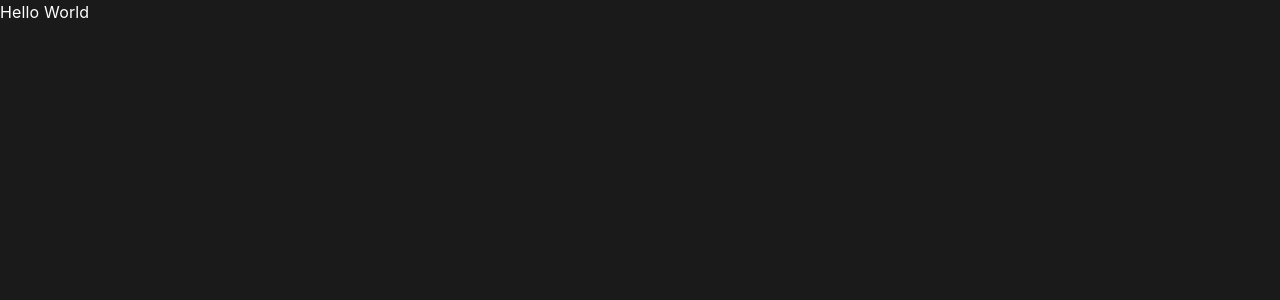
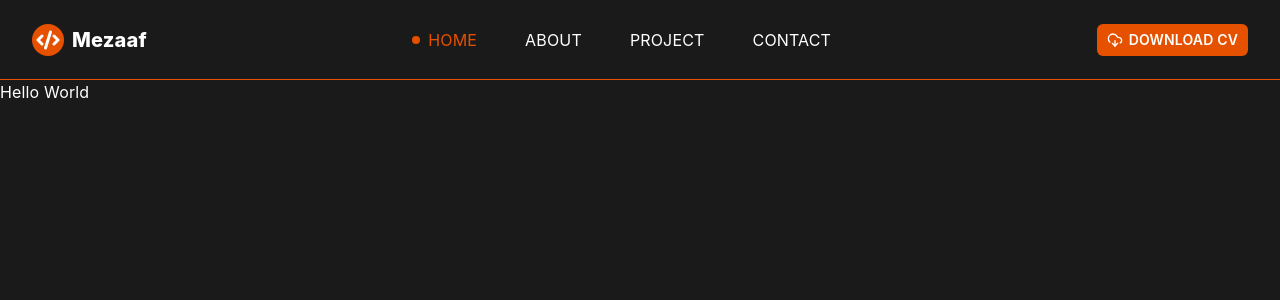
Before and after one commit to mezaaf/portfolio, a Next.js app: page / in a window 1280 px wide. Shown: the top 300 px of the page. Built offline with nearby package versions, Linux system fonts and the light colour scheme.

Commit message:
ui: navbar

```diff
--- a/package.json
+++ b/package.json
@@ -10,6 +10,7 @@
     "prepare": "husky"
   },
   "dependencies": {
+    "@radix-ui/react-slot": "^1.2.4",
     "class-variance-authority": "^0.7.1",
     "clsx": "^2.1.1",
     "lucide-react": "^0.562.0",
@@ -28,6 +29,7 @@
     "eslint-config-next": "16.1.1",
     "husky": "^9.1.7",
     "lint-staged": "^16.2.7",
+    "react-responsive": "^10.0.1",
     "tailwindcss": "^4",
     "tw-animate-css": "^1.4.0",
     "typescript": "^5"
--- a/src/app/layout.tsx
+++ b/src/app/layout.tsx
@@ -1,6 +1,7 @@
 import type { Metadata } from "next";
 import { Geist, Geist_Mono } from "next/font/google";
 import "./globals.css";
+import Navbar from "@/components/common/Navbar";
 
 const geistSans = Geist({
   variable: "--font-geist-sans",
@@ -27,6 +28,7 @@
       <body
         className={`${geistSans.variable} ${geistMono.variable} antialiased bg-accent-foreground text-white`}
       >
+        <Navbar />
         {children}
       </body>
     </html>
--- a/src/app/page.tsx
+++ b/src/app/page.tsx
@@ -1,3 +1,3 @@
 export default function Home() {
-  return <main>Hello World</main>;
+  return <main className="min-h-screen">Hello World</main>;
 }
--- /dev/null
+++ b/src/components/common/Navbar.tsx
@@ -0,0 +1,77 @@
+"use client";
+import { Code2Icon, CloudDownload } from "lucide-react";
+import { Button } from "../ui/button";
+import Link from "next/link";
+import { usePathname } from "next/navigation";
+import { cn } from "@/lib/utils";
+import { useMobile } from "@/hooks/use-mobile";
+
+const Navbar = () => {
+  const pathname = usePathname();
+
+  const { isExtraSmallScreen, isSmallScreen } = useMobile();
+
+  return (
+    <nav className="w-full sticky top-0 h-16 sm:h-18 lg:h-20 flex items-center justify-center bg-accent-foreground border-b border-primary">
+      <div className="w-full mx-auto px-4 sm:px-6 lg:px-8 flex items-center justify-between">
+        <Link href={"/"} className="flex items-center gap-2">
+          <span className="bg-primary rounded-full p-1">
+            <Code2Icon className="stroke-3" />
+          </span>{" "}
+          <h1 className="font-extrabold text-lg md:text-xl">Mezaaf</h1>
+        </Link>
+        <div className="hidden md:flex items-center gap-4 sm:gap-6 lg:gap-8">
+          {navItems.map((nav) => {
+            const isActive = pathname === nav.href;
+            return (
+              <Link
+                key={nav.name}
+                href={nav.href}
+                className={cn(
+                  "flex items-center gap-2 hover:text-primary",
+                  isActive && "text-primary"
+                )}
+              >
+                <div
+                  className={cn(
+                    "h-2 w-2 rounded-full transition-all duration-300 ease-in-out",
+                    isActive && "bg-primary font-semibold"
+                  )}
+                />{" "}
+                {nav.name}
+              </Link>
+            );
+          })}
+        </div>
+        <Button
+          size={isSmallScreen || isExtraSmallScreen ? "sm" : "default"}
+          className="font-semibold text-xs md:text-sm"
+        >
+          <CloudDownload />
+          DOWNLOAD CV
+        </Button>
+      </div>
+    </nav>
+  );
+};
+
+export default Navbar;
+
+const navItems = [
+  {
+    name: "HOME",
+    href: "/",
+  },
+  {
+    name: "ABOUT",
+    href: "/about",
+  },
+  {
+    name: "PROJECT",
+    href: "/project",
+  },
+  {
+    name: "CONTACT",
+    href: "/contact",
+  },
+];
--- /dev/null
+++ b/src/components/ui/button.tsx
@@ -0,0 +1,62 @@
+import * as React from "react";
+import { Slot } from "@radix-ui/react-slot";
+import { cva, type VariantProps } from "class-variance-authority";
+
+import { cn } from "@/lib/utils";
+
+const buttonVariants = cva(
+  "cursor-pointer inline-flex items-center justify-center gap-2 whitespace-nowrap rounded-sm text-sm font-medium transition-all disabled:pointer-events-none disabled:opacity-50 [&_svg]:pointer-events-none [&_svg:not([class*='size-'])]:size-4 shrink-0 [&_svg]:shrink-0 outline-none focus-visible:border-ring focus-visible:ring-ring/50 focus-visible:ring-[3px] aria-invalid:ring-destructive/20 dark:aria-invalid:ring-destructive/40 aria-invalid:border-destructive",
+  {
+    variants: {
+      variant: {
+        default: "bg-primary text-primary-foreground hover:bg-primary/90",
+        destructive:
+          "bg-destructive text-white hover:bg-destructive/90 focus-visible:ring-destructive/20 dark:focus-visible:ring-destructive/40 dark:bg-destructive/60",
+        outline:
+          "border bg-background shadow-xs hover:bg-accent hover:text-accent-foreground dark:bg-input/30 dark:border-input dark:hover:bg-input/50",
+        secondary:
+          "bg-secondary text-secondary-foreground hover:bg-secondary/80",
+        ghost:
+          "hover:bg-accent hover:text-accent-foreground dark:hover:bg-accent/50",
+        link: "text-primary underline-offset-4 hover:underline",
+      },
+      size: {
+        default: "h-9 px-4 py-2 has-[>svg]:px-3",
+        sm: "h-8 rounded-md gap-1.5 px-3 has-[>svg]:px-2.5",
+        lg: "h-10 rounded-md px-6 has-[>svg]:px-4",
+        icon: "size-9",
+        "icon-sm": "size-8",
+        "icon-lg": "size-10",
+      },
+    },
+    defaultVariants: {
+      variant: "default",
+      size: "default",
+    },
+  }
+);
+
+function Button({
+  className,
+  variant = "default",
+  size = "default",
+  asChild = false,
+  ...props
+}: React.ComponentProps<"button"> &
+  VariantProps<typeof buttonVariants> & {
+    asChild?: boolean;
+  }) {
+  const Comp = asChild ? Slot : "button";
+
+  return (
+    <Comp
+      data-slot="button"
+      data-variant={variant}
+      data-size={size}
+      className={cn(buttonVariants({ variant, size, className }))}
+      {...props}
+    />
+  );
+}
+
+export { Button, buttonVariants };
--- /dev/null
+++ b/src/hooks/use-mobile.ts
@@ -0,0 +1,16 @@
+import { useMediaQuery } from "react-responsive";
+export const useMobile = () => {
+  const isExtraSmallScreen = useMediaQuery({ maxWidth: 600 });
+  const isSmallScreen = useMediaQuery({ minWidth: 600 });
+  const isMediumScreen = useMediaQuery({ minWidth: 768 });
+  const isLargeScreen = useMediaQuery({ minWidth: 992 });
+  const isExtraLargeScreen = useMediaQuery({ minWidth: 1200 });
+
+  return {
+    isExtraSmallScreen,
+    isSmallScreen,
+    isMediumScreen,
+    isLargeScreen,
+    isExtraLargeScreen,
+  };
+};
```
Also changed, not shown: 1 other file (tests, documents, lock files or other folders).
